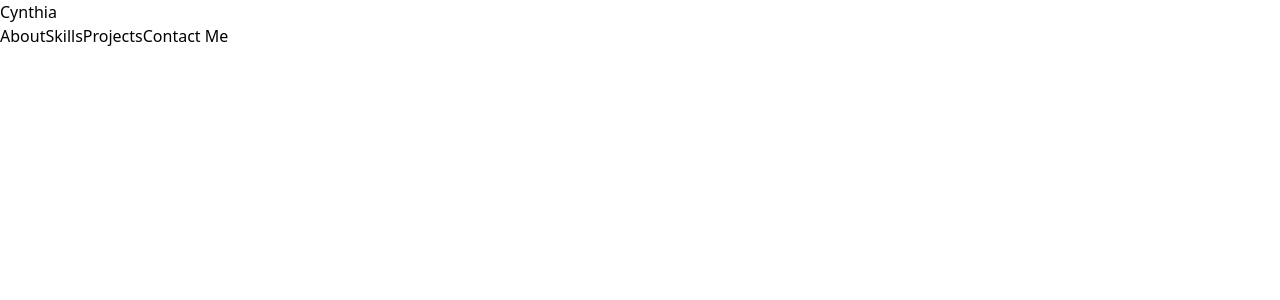
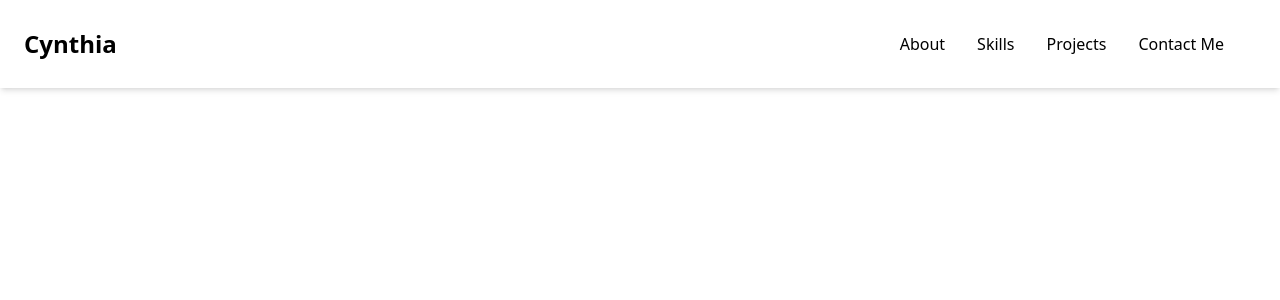
Before and after one commit to Mwandii/cynthia-personal-website, a React (Vite) app: page / in a window 1280 px wide. Shown: the top 300 px of the page. Built offline with nearby package versions, Linux system fonts and the light colour scheme.

Commit message:
style navbar

```diff
--- a/src/components/Navbar.jsx
+++ b/src/components/Navbar.jsx
@@ -1,18 +1,16 @@
 function Navbar () {
     return (
-        <>
-        <h1>
-            Cynthia
-        </h1>
+        <div className="flex justify-between items-center p-6 shadow-md">
+        <h1 className="text-2xl font-semibold">Cynthia</h1>
         <nav>
-            <ul>
-                <a>About</a>
-                <a>Skills</a>
-                <a>Projects</a>
-                <a>Contact Me</a>
+            <ul className="flex gap-4 md:mr-6">
+                <a className="hover:text-gray-500 hover:cursor-pointer p-2">About</a>
+                <a className="hover:text-gray-500 hover:cursor-pointer p-2">Skills</a>
+                <a className="hover:text-gray-500 hover:cursor-pointer p-2">Projects</a>
+                <a className="hover:text-gray-500 hover:cursor-pointer p-2">Contact Me</a>
             </ul>
         </nav>
-        </>
+        </div>
     )
 }
 
```
